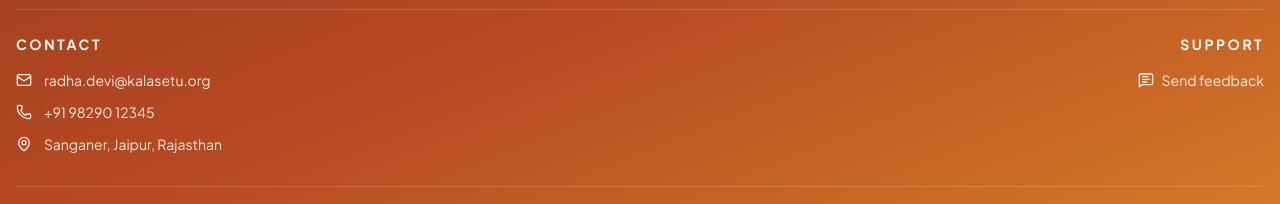
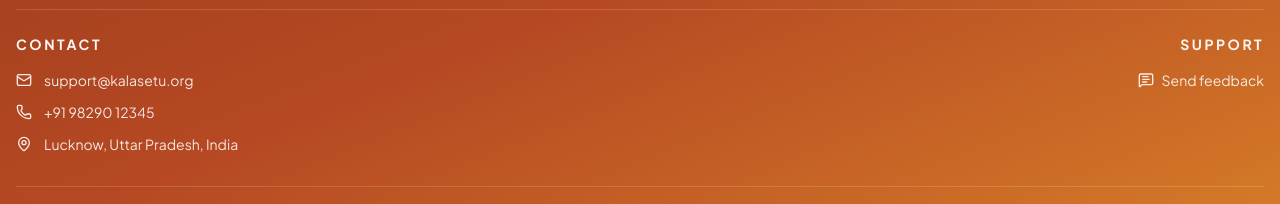
Before and after one commit to nabiyarafat05/kalasetu, a React (Vite) app in the folder frontend/: page / in a window 1280 px wide. Shown: the part 1190-1394 px from the top of the page. Built offline with nearby package versions, Linux system fonts and the light colour scheme; no server answers; a web font is replaced by a local one.

Commit message:
Update contact details and feedback link

```diff
--- a/frontend/src/components/Footer.jsx
+++ b/frontend/src/components/Footer.jsx
@@ -83,7 +83,7 @@ export const Footer = ({ currentTab, setCurrentTab, isArtisan }) => {
             <ul className="mt-3 space-y-2 text-sm text-terracotta-50/90 sm:mt-4 sm:space-y-3">
               <li className="flex items-start gap-3">
                 <Mail className="mt-0.5 h-4 w-4 text-terracotta-100" />
-                <a href="mailto:radha.devi@kalasetu.org" className="transition hover:text-white">radha.devi@kalasetu.org</a>
+                <a href="mailto:support@kalasetu.org" className="transition hover:text-white">support@kalasetu.org</a>
               </li>
               <li className="flex items-start gap-3">
                 <Phone className="mt-0.5 h-4 w-4 text-terracotta-100" />
@@ -91,7 +91,7 @@ export const Footer = ({ currentTab, setCurrentTab, isArtisan }) => {
               </li>
               <li className="flex items-start gap-3">
                 <MapPin className="mt-0.5 h-4 w-4 text-terracotta-100" />
-                <span>Sanganer, Jaipur, Rajasthan</span>
+                <span>Lucknow, Uttar Pradesh, India</span>
               </li>
             </ul>
           </div>
@@ -100,7 +100,7 @@ export const Footer = ({ currentTab, setCurrentTab, isArtisan }) => {
             <h3 className="text-sm font-bold uppercase tracking-[0.18em] text-terracotta-50">Support</h3>
             <div className="mt-3 flex items-center justify-start gap-2 text-sm text-terracotta-50/90 sm:mt-4 md:justify-end">
               <MessageSquareText className="h-4 w-4 text-terracotta-100" />
-              <button type="button" onClick={() => handleNavigate('contact')} className="transition hover:text-white">Send feedback</button>
+              <a href="mailto:support@kalasetu.org?subject=Kala%20Setu%20Feedback%20/%20Support" className="transition hover:text-white">Send feedback</a>
             </div>
           </div>
         </div>
@@ -109,6 +109,7 @@ export const Footer = ({ currentTab, setCurrentTab, isArtisan }) => {
           © 2026 KalaSetu. All rights reserved.
         </div>
       </div>
+
     </footer>
   );
 };
--- a/frontend/src/context/AuthContext.jsx
+++ b/frontend/src/context/AuthContext.jsx
@@ -7,12 +7,12 @@ const DEMO_ARTISAN = {
   id: '65e000000000000000000001',
   _id: '65e000000000000000000001',
   name: 'Radha Devi',
-  email: 'radha.devi@kalasetu.org',
+  email: 'support@kalasetu.org',
   role: 'artisan',
   craftSpecialty: 'Jaipur Traditional Blue Pottery',
   craftLineage: '3rd-generation heritage potter of Sanganer',
   experienceYears: 22,
-  location: 'Sanganer, Jaipur, Rajasthan',
+  location: 'Lucknow, Uttar Pradesh, India',
   region: 'Rajasthan',
   phone: '+91 98290 12345',
   bio: 'Specializing in GI-tagged quartz pottery, Persian turquoise glazes, and eco-friendly lead-free botanical colors.',
--- a/frontend/src/pages/ContactUsPage.jsx
+++ b/frontend/src/pages/ContactUsPage.jsx
@@ -12,10 +12,8 @@ import {
 } from 'lucide-react';
 
 const WHATSAPP_CONFIG = {
-  number: '',
-  prefilledMessage: 'Hi KalaSetu, I need help with the platform.',
-  note: 'WhatsApp support is being configured. Add the official business number and credentials in the backend environment before enabling live routing.',
-  statusLabel: 'WhatsApp support is being configured.'
+  number: '919829012345',
+  prefilledMessage: 'Namaste! I have a question about Kala Setu.'
 };
 
 const quickQuestions = [
@@ -120,22 +118,6 @@ export const ContactUsPage = () => {
       ]);
       setIsTyping(false);
     }, 350);
-  };
-
-  const handleWhatsApp = () => {
-    const url = buildWhatsAppLink();
-    if (url) {
-      window.open(url, '_blank', 'noopener,noreferrer');
-      return;
-    }
-    setMessages((current) => [
-      ...current,
-      {
-        id: Date.now(),
-        sender: 'assistant',
-        text: 'WhatsApp support is being configured. The team will enable the official business number once the credentials are added.'
-      }
-    ]);
   };
 
   return (
@@ -246,29 +228,23 @@ export const ContactUsPage = () => {
             Reach out to the KalaSetu team for additional support, partnership questions, or product guidance.
           </p>
 
-          <button
-            type="button"
-            onClick={handleWhatsApp}
-            disabled={!WHATSAPP_CONFIG.number}
-            className={`mt-5 flex w-full items-center justify-center gap-3 rounded-2xl px-4 py-4 text-base font-bold shadow-sm transition ${WHATSAPP_CONFIG.number ? 'bg-[#25D366] text-white hover:bg-[#1da851]' : 'cursor-not-allowed border border-amber-200 bg-amber-50 text-amber-800'}`}
+          <a
+            href={buildWhatsAppLink()}
+            target="_blank"
+            rel="noopener noreferrer"
+            className="mt-5 flex w-full items-center justify-center gap-3 rounded-2xl bg-[#25D366] px-4 py-4 text-base font-bold text-white shadow-sm transition hover:bg-[#1da851] focus:outline-none focus:ring-2 focus:ring-[#25D366] focus:ring-offset-2"
           >
             <MessageCircleMore className="h-5 w-5" />
-            {WHATSAPP_CONFIG.number ? 'Chat with us on WhatsApp' : 'WhatsApp Assistant — Coming Soon'}
-            {WHATSAPP_CONFIG.number && <ArrowUpRight className="h-4 w-4" />}
-          </button>
-
-          {!WHATSAPP_CONFIG.number && (
-            <p className="mt-3 rounded-2xl border border-amber-200 bg-amber-50 px-3 py-2 text-xs leading-5 text-amber-800">
-              {WHATSAPP_CONFIG.note}
-            </p>
-          )}
+            Chat with us on WhatsApp
+            <ArrowUpRight className="h-4 w-4" />
+          </a>
 
           <div className="mt-6 space-y-3 border-t border-terracotta-100 pt-5">
             <div className="flex items-start gap-3 rounded-2xl bg-khadi p-3">
               <Mail className="mt-0.5 h-4 w-4 text-terracotta-700" />
               <div>
                 <p className="text-xs font-bold uppercase tracking-[0.2em] text-indigoClay-900">Email</p>
-                <a href="mailto:radha.devi@kalasetu.org" className="mt-1 block text-sm text-terracotta-700 hover:text-terracotta-800">radha.devi@kalasetu.org</a>
+                <a href="mailto:support@kalasetu.org" className="mt-1 block text-sm text-terracotta-700 hover:text-terracotta-800">support@kalasetu.org</a>
               </div>
             </div>
 
@@ -284,7 +260,7 @@ export const ContactUsPage = () => {
               <MapPin className="mt-0.5 h-4 w-4 text-terracotta-700" />
               <div>
                 <p className="text-xs font-bold uppercase tracking-[0.2em] text-indigoClay-900">Location</p>
-                <p className="mt-1 text-sm text-gray-700">Sanganer, Jaipur, Rajasthan</p>
+                <p className="mt-1 text-sm text-gray-700">Lucknow, Uttar Pradesh, India</p>
               </div>
             </div>
           </div>
--- a/frontend/src/pages/Login.jsx
+++ b/frontend/src/pages/Login.jsx
@@ -10,7 +10,7 @@ export const Login = ({ onNavigateToRegister, onLoginSuccess }) => {
   const { login, loginDemo, loading } = useAuth();
   const { addToast } = useToast();
 
-  const [email, setEmail] = useState('radha.devi@kalasetu.org');
+  const [email, setEmail] = useState('support@kalasetu.org');
   const [password, setPassword] = useState('demo_password_123');
   const [errors, setErrors] = useState({});
 
```
